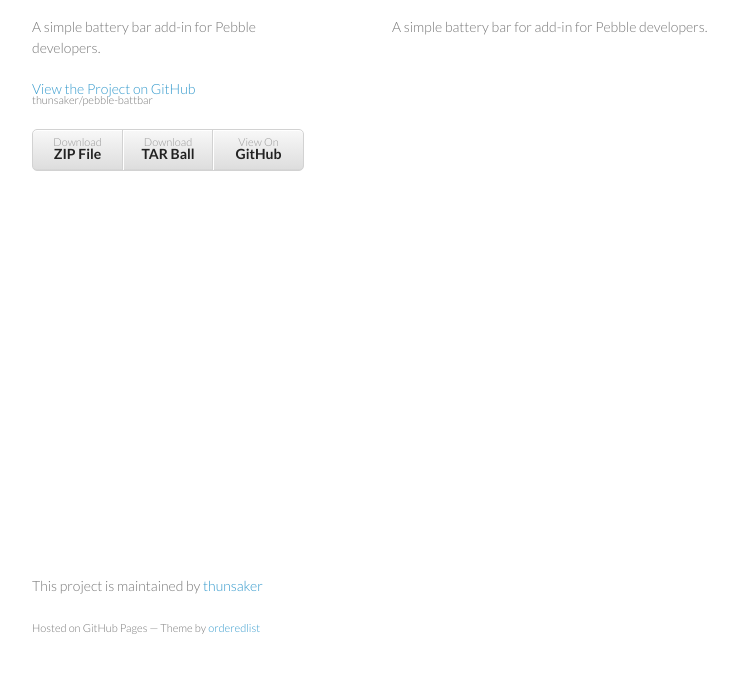
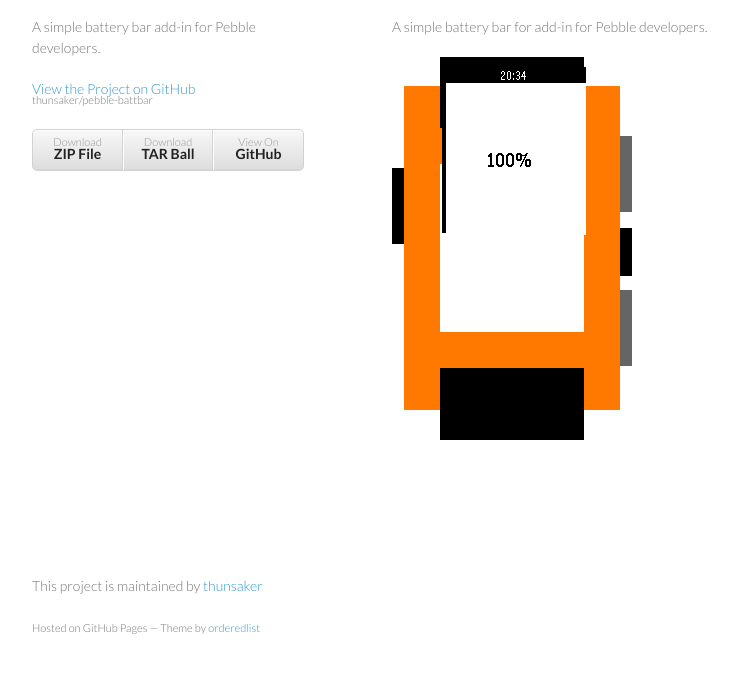
Before and after one commit to thunsaker/battbar, a plain HTML site: page index.html in a window 1280 px wide. Shown: the part 93-766 px from the top of the page, without its empty margins (178-913 px from the left). Drawn offline with Linux system fonts and the light colour scheme.

Commit message:
added image to site

```diff
--- a/index.html
+++ b/index.html
@@ -32,6 +32,9 @@
 <a name="pebble-battbar" class="anchor" href="#pebble-battbar"><span class="octicon octicon-link"></span></a>pebble-battbar</h1>
 
 <p>A simple battery bar for add-in for Pebble developers.</p>
+<div style="background: url('pebble_frame_orange.png') no-repeat; height:383px; width:240px;">
+  <img src="battbar_up_left.gif" style="margin-top:10px; margin-left:50px;" />
+</div>
       </section>
       <footer>
         <p>This project is maintained by <a href="https://github.com/thunsaker">thunsaker</a></p>
```
Also changed, not shown: battbar_up_left.gif (added), pebble_frame_orange.png (added).
